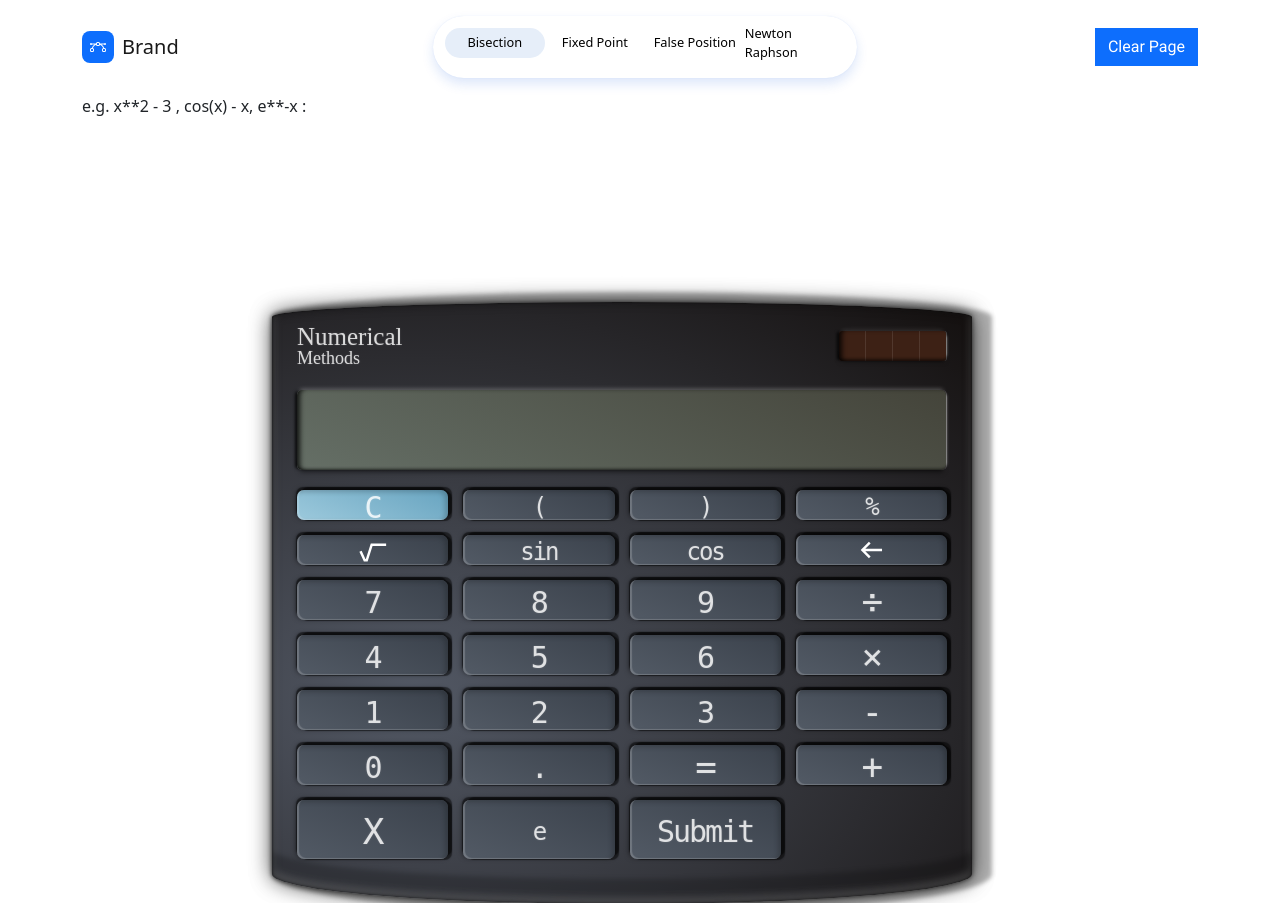
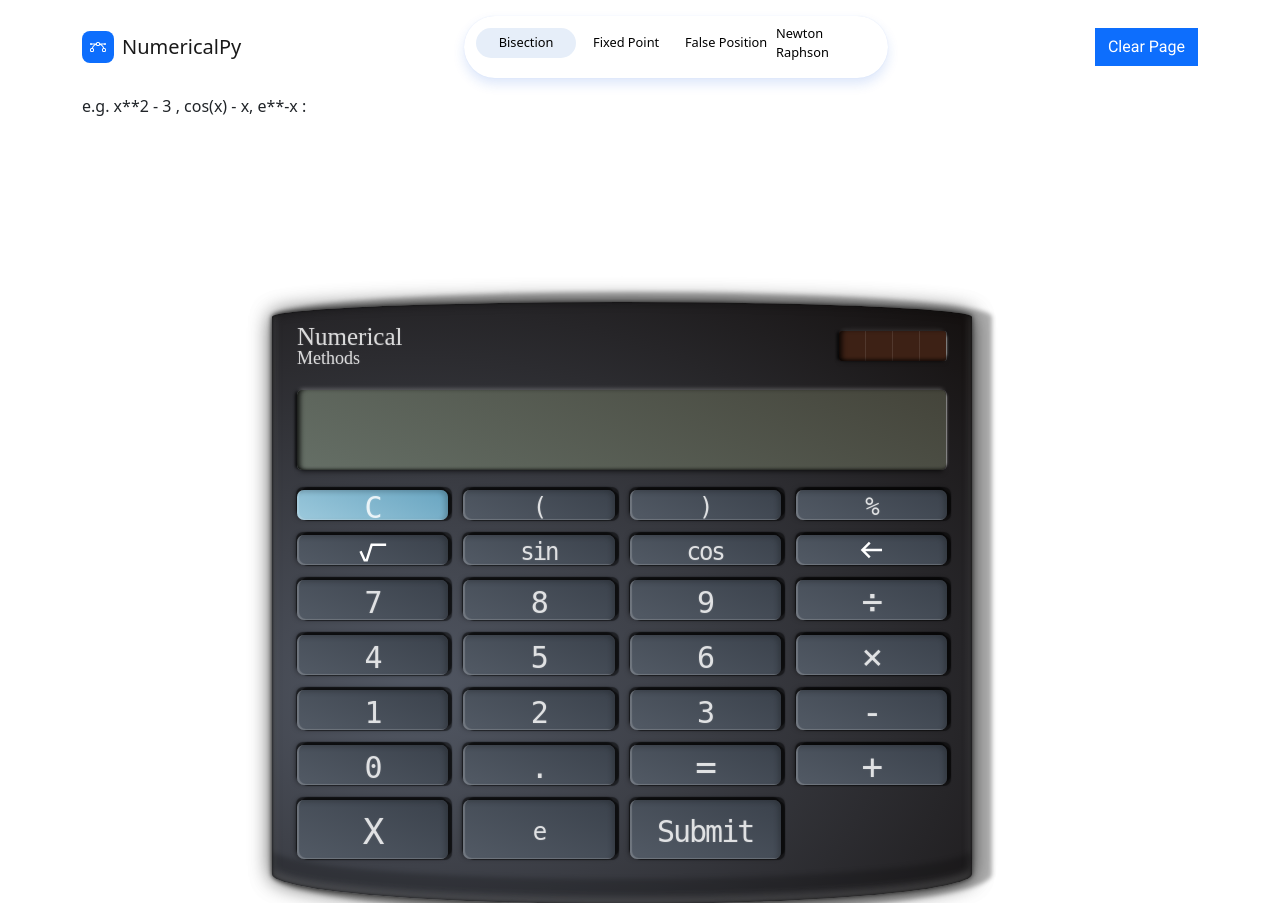
Before and after one commit to Tareqhomaid/NumericalPy, a Flask app: page / in a window 1280 px wide. Shown: the top 903 px of the page. Run offline with Flask 3, Linux system fonts and the light colour scheme; some libraries are stand-ins or nearby versions.

Commit message:
Update base.html

```diff
--- a/templates/base.html
+++ b/templates/base.html
@@ -22,7 +22,7 @@
 
 <body class="body">
     <nav class="navbar navbar-light navbar-expand-md py-3">
-        <div class="container"><a class="navbar-brand d-flex align-items-center" href="#"><span class="d-flex justify-content-center align-items-center bs-icon-sm bs-icon-rounded bs-icon-primary me-2 bs-icon"><svg xmlns="http://www.w3.org/2000/svg" width="1em" height="1em" fill="currentColor" viewbox="0 0 16 16" class="bi bi-bezier"><path fill-rule="evenodd" d="M0 10.5A1.5 1.5 0 0 1 1.5 9h1A1.5 1.5 0 0 1 4 10.5v1A1.5 1.5 0 0 1 2.5 13h-1A1.5 1.5 0 0 1 0 11.5v-1zm1.5-.5a.5.5 0 0 0-.5.5v1a.5.5 0 0 0 .5.5h1a.5.5 0 0 0 .5-.5v-1a.5.5 0 0 0-.5-.5h-1zm10.5.5A1.5 1.5 0 0 1 13.5 9h1a1.5 1.5 0 0 1 1.5 1.5v1a1.5 1.5 0 0 1-1.5 1.5h-1a1.5 1.5 0 0 1-1.5-1.5v-1zm1.5-.5a.5.5 0 0 0-.5.5v1a.5.5 0 0 0 .5.5h1a.5.5 0 0 0 .5-.5v-1a.5.5 0 0 0-.5-.5h-1zM6 4.5A1.5 1.5 0 0 1 7.5 3h1A1.5 1.5 0 0 1 10 4.5v1A1.5 1.5 0 0 1 8.5 7h-1A1.5 1.5 0 0 1 6 5.5v-1zM7.5 4a.5.5 0 0 0-.5.5v1a.5.5 0 0 0 .5.5h1a.5.5 0 0 0 .5-.5v-1a.5.5 0 0 0-.5-.5h-1z"></path><path d="M6 4.5H1.866a1 1 0 1 0 0 1h2.668A6.517 6.517 0 0 0 1.814 9H2.5c.123 0 .244.015.358.043a5.517 5.517 0 0 1 3.185-3.185A1.503 1.503 0 0 1 6 5.5v-1zm3.957 1.358A1.5 1.5 0 0 0 10 5.5v-1h4.134a1 1 0 1 1 0 1h-2.668a6.517 6.517 0 0 1 2.72 3.5H13.5c-.123 0-.243.015-.358.043a5.517 5.517 0 0 0-3.185-3.185z"></path></svg></span><span>Brand</span></a><button data-bs-toggle="collapse" data-bs-target="#navcol-3" class="navbar-toggler"><span class="visually-hidden">Toggle navigation</span><span class="navbar-toggler-icon"></span></button>
+        <div class="container"><a class="navbar-brand d-flex align-items-center" href="#"><span class="d-flex justify-content-center align-items-center bs-icon-sm bs-icon-rounded bs-icon-primary me-2 bs-icon"><svg xmlns="http://www.w3.org/2000/svg" width="1em" height="1em" fill="currentColor" viewbox="0 0 16 16" class="bi bi-bezier"><path fill-rule="evenodd" d="M0 10.5A1.5 1.5 0 0 1 1.5 9h1A1.5 1.5 0 0 1 4 10.5v1A1.5 1.5 0 0 1 2.5 13h-1A1.5 1.5 0 0 1 0 11.5v-1zm1.5-.5a.5.5 0 0 0-.5.5v1a.5.5 0 0 0 .5.5h1a.5.5 0 0 0 .5-.5v-1a.5.5 0 0 0-.5-.5h-1zm10.5.5A1.5 1.5 0 0 1 13.5 9h1a1.5 1.5 0 0 1 1.5 1.5v1a1.5 1.5 0 0 1-1.5 1.5h-1a1.5 1.5 0 0 1-1.5-1.5v-1zm1.5-.5a.5.5 0 0 0-.5.5v1a.5.5 0 0 0 .5.5h1a.5.5 0 0 0 .5-.5v-1a.5.5 0 0 0-.5-.5h-1zM6 4.5A1.5 1.5 0 0 1 7.5 3h1A1.5 1.5 0 0 1 10 4.5v1A1.5 1.5 0 0 1 8.5 7h-1A1.5 1.5 0 0 1 6 5.5v-1zM7.5 4a.5.5 0 0 0-.5.5v1a.5.5 0 0 0 .5.5h1a.5.5 0 0 0 .5-.5v-1a.5.5 0 0 0-.5-.5h-1z"></path><path d="M6 4.5H1.866a1 1 0 1 0 0 1h2.668A6.517 6.517 0 0 0 1.814 9H2.5c.123 0 .244.015.358.043a5.517 5.517 0 0 1 3.185-3.185A1.503 1.503 0 0 1 6 5.5v-1zm3.957 1.358A1.5 1.5 0 0 0 10 5.5v-1h4.134a1 1 0 1 1 0 1h-2.668a6.517 6.517 0 0 1 2.72 3.5H13.5c-.123 0-.243.015-.358.043a5.517 5.517 0 0 0-3.185-3.185z"></path></svg></span><span>NumericalPy</span></a><button data-bs-toggle="collapse" data-bs-target="#navcol-3" class="navbar-toggler"><span class="visually-hidden">Toggle navigation</span><span class="navbar-toggler-icon"></span></button>
             <div class="collapse navbar-collapse" id="navcol-3">
                 <ul class="navbar-nav mx-auto"></ul>
                 <div class="tabs"><input type="radio" id="radio-1" name="tabs" value="bisection"><label class="form-label tab" for="radio-1">Bisection</label><input type="radio" id="radio-2" name="tabs" value="fixed-point"><label class="form-label tab" for="radio-2">Fixed Point</label><input type="radio" id="radio-3" name="tabs" value="false-position"><label class="form-label tab" for="radio-3">False Position</label><input type="radio" id="radio-4" name="tabs" value="newton-raphson"><label class="form-label tab" for="radio-4">Newton Raphson</label><span class="glider"></span></div>
```
